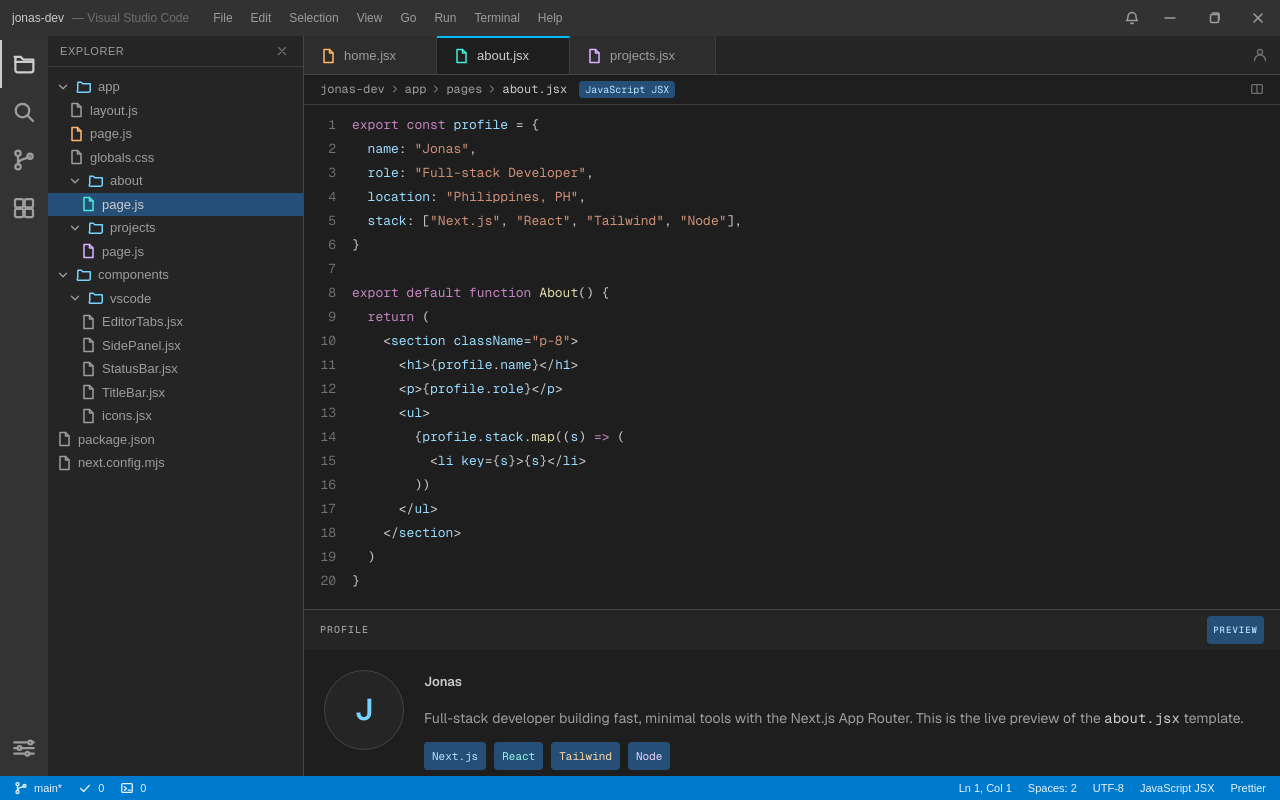
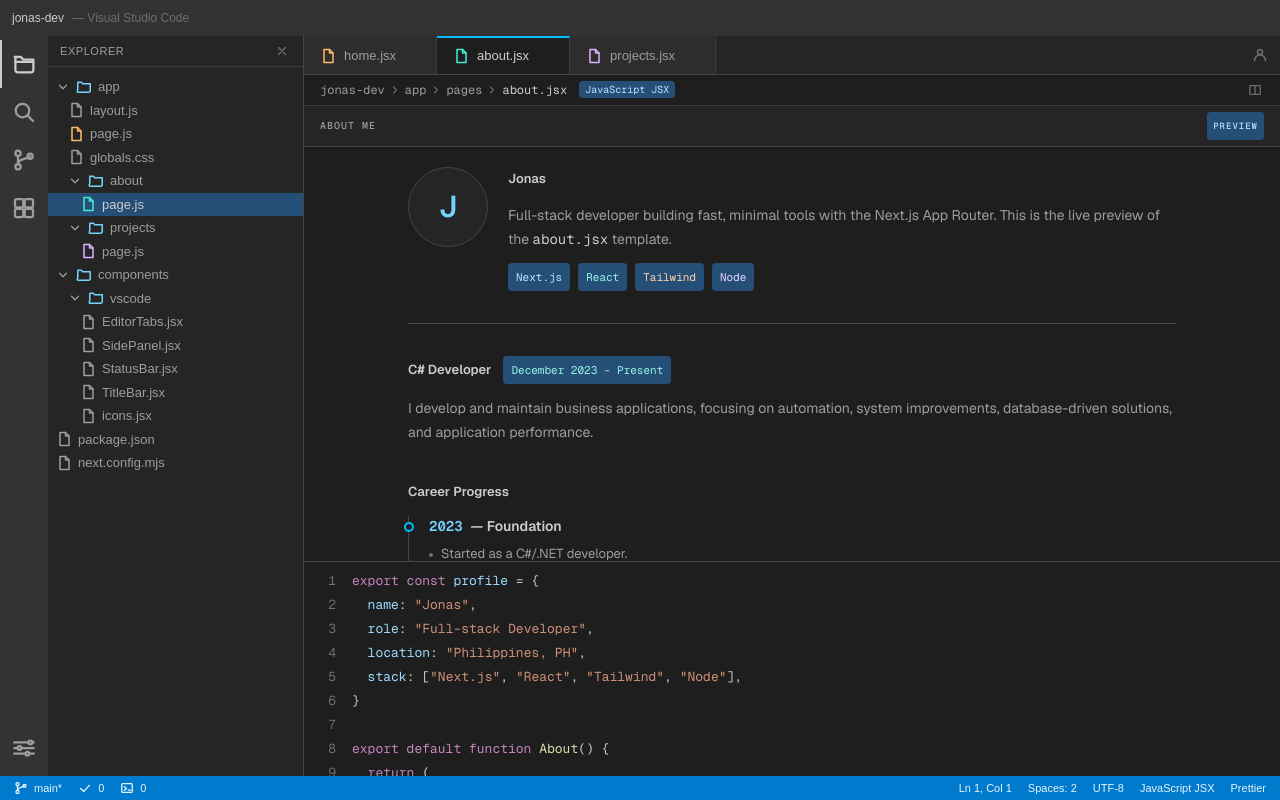
Before and after one commit to JsamaritaGit/jonas-dev, a Next.js app: page /about in a window 1280 px wide. Built offline with nearby package versions, Linux system fonts and the light colour scheme.

Commit message:
added work experience

```diff
--- a/app/about/page.js
+++ b/app/about/page.js
@@ -1,18 +1,169 @@
+import { EditorFile } from "@/components/vscode/editor";
 import {
-  EditorFile,
   Line,
-  Preview,
   kw,
   fn,
   str,
   va,
   pn,
-} from "@/components/vscode/editor";
+} from "@/components/vscode/syntax";
 import { Badge, PanelTitle, TextMuted } from "@/components/vscode/ui";
 
 export default function About() {
   return (
-    <EditorFile filename="about.jsx" language="JavaScript JSX">
+    <EditorFile
+      filename="about.jsx"
+      language="JavaScript JSX"
+      previewLabel="About Me"
+      preview={
+        <>
+          <div className="mx-auto max-w-3xl">
+            {/* Profile header */}
+            <div className="flex items-start gap-5">
+              <div className="flex h-20 w-20 shrink-0 items-center justify-center rounded-full border border-chrome-strong bg-editor-soft text-3xl font-semibold text-sky-300">
+                J
+              </div>
+              <div>
+                <PanelTitle>Jonas</PanelTitle>
+                <TextMuted>
+                  Full-stack developer building fast, minimal tools with the
+                  Next.js App Router. This is the live preview of the{" "}
+                  <span className="font-mono text-fg">about.jsx</span> template.
+                </TextMuted>
+                <div className="mt-3 flex flex-wrap gap-2">
+                  <Badge>Next.js</Badge>
+                  <Badge color="bg-selection text-teal-200">React</Badge>
+                  <Badge color="bg-selection text-orange-200">Tailwind</Badge>
+                  <Badge color="bg-selection text-purple-200">Node</Badge>
+                </div>
+              </div>
+            </div>
+
+            <div className="my-8 h-px bg-chrome-strong" />
+
+            {/* C# Developer */}
+            <section>
+              <div className="flex flex-wrap items-center gap-3">
+                <PanelTitle className="mb-0!">C# Developer</PanelTitle>
+                <Badge color="bg-selection text-teal-200">
+                  December 2023 – Present
+                </Badge>
+              </div>
+              <TextMuted className="mt-3">
+                I develop and maintain business applications, focusing on
+                automation, system improvements, database-driven solutions, and
+                application performance.
+              </TextMuted>
+            </section>
+
+            {/* Career Progress */}
+            <section className="mt-9">
+              <PanelTitle>Career Progress</PanelTitle>
+              <div className="space-y-6">
+                {[
+                  {
+                    year: "2023",
+                    title: "Foundation",
+                    points: [
+                      "Started as a C#/.NET developer.",
+                      "Worked with WinForms and SQL Server.",
+                      "Learned existing systems, business processes, and database structures.",
+                    ],
+                  },
+                  {
+                    year: "2024",
+                    title: "Application Development",
+                    points: [
+                      "Developed new features and business applications.",
+                      "Expanded skills in C#, Dapper, T-SQL, and database development.",
+                      "Started using Git and ClickOnce deployment.",
+                    ],
+                  },
+                  {
+                    year: "2025",
+                    title: "Advanced Development",
+                    points: [
+                      "Focused on application architecture, performance, and security.",
+                      "Improved SQL queries and large-data processing.",
+                      "Applied async programming and reusable components.",
+                    ],
+                  },
+                  {
+                    year: "2026",
+                    title: "Full-Stack Development",
+                    points: [
+                      "Expanded into modern web development.",
+                      "Working with Next.js, React, TypeScript, Tailwind CSS, and Supabase.",
+                      "Developing full-stack applications with authentication, authorization, and cloud deployment.",
+                    ],
+                  },
+                ].map((e) => (
+                  <div
+                    key={e.year}
+                    className="relative border-l border-chrome-strong pl-5"
+                  >
+                    <span className="absolute -left-[5px] top-1.5 h-2.5 w-2.5 rounded-full border-2 border-sky-400 bg-editor" />
+                    <div className="flex flex-wrap items-baseline gap-x-2">
+                      <span className="font-mono text-sm font-semibold text-sky-300">
+                        {e.year}
+                      </span>
+                      <span className="text-sm font-semibold text-fg">
+                        — {e.title}
+                      </span>
+                    </div>
+                    <ul className="mt-2 space-y-1.5">
+                      {e.points.map((p) => (
+                        <li
+                          key={p}
+                          className="flex gap-2 text-[13px] leading-5 text-fg-muted"
+                        >
+                          <span className="mt-[9px] h-1 w-1 shrink-0 rounded-full bg-fg-dim" />
+                          {p}
+                        </li>
+                      ))}
+                    </ul>
+                  </div>
+                ))}
+              </div>
+            </section>
+
+            {/* Current Skills */}
+            <section className="mt-9">
+              <PanelTitle>Current Skills</PanelTitle>
+              <div className="flex flex-wrap gap-2">
+                {[
+                  "C#",
+                  ".NET",
+                  "WinForms",
+                  "SQL Server",
+                  "Dapper",
+                  "T-SQL",
+                  "Next.js",
+                  "React",
+                  "TypeScript",
+                  "Tailwind CSS",
+                  "Supabase",
+                  "Git",
+                  "GitHub",
+                  "Vercel",
+                ].map((s, i) => (
+                  <Badge
+                    key={s}
+                    color={
+                      i % 2 === 0
+                        ? "bg-selection text-sky-200"
+                        : "bg-selection text-teal-200"
+                    }
+                  >
+                    {s}
+                  </Badge>
+                ))}
+              </div>
+            </section>
+          </div>
+        </>
+      }
+    >
       <Line n={1}>
         {kw("export const")} {va("profile")} {pn("=")} {"{"}
       </Line>
@@ -69,28 +220,6 @@
         {"  "}{pn(")")}
       </Line>
       <Line n={20}>{pn("}")}</Line>
-
-      <Preview label="Profile">
-        <div className="flex items-start gap-5">
-          <div className="flex h-20 w-20 shrink-0 items-center justify-center rounded-full border border-chrome-strong bg-editor-soft text-3xl font-semibold text-sky-300">
-            J
-          </div>
-          <div>
-            <PanelTitle>Jonas</PanelTitle>
-            <TextMuted>
-              Full-stack developer building fast, minimal tools with the Next.js
-              App Router. This is the live preview of the{" "}
-              <span className="font-mono text-fg">about.jsx</span> template.
-            </TextMuted>
-            <div className="mt-3 flex flex-wrap gap-2">
-              <Badge>Next.js</Badge>
-              <Badge color="bg-selection text-teal-200">React</Badge>
-              <Badge color="bg-selection text-orange-200">Tailwind</Badge>
-              <Badge color="bg-selection text-purple-200">Node</Badge>
-            </div>
-          </div>
-        </div>
-      </Preview>
     </EditorFile>
   );
 }
--- a/app/page.js
+++ b/app/page.js
@@ -1,19 +1,38 @@
+import { EditorFile } from "@/components/vscode/editor";
 import {
-  EditorFile,
   Line,
-  Preview,
   kw,
   fn,
   str,
   cm,
   va,
   pn,
-} from "@/components/vscode/editor";
+} from "@/components/vscode/syntax";
 import { StatCard, PanelTitle, TextMuted } from "@/components/vscode/ui";
 
 export default function Home() {
   return (
-    <EditorFile filename="home.jsx" language="JavaScript JSX">
+    <EditorFile
+      filename="home.jsx"
+      language="JavaScript JSX"
+      previewLabel="Dashboard"
+      preview={
+        <>
+          <PanelTitle>Dashboard</PanelTitle>
+          <TextMuted>
+            This is the live preview of the{" "}
+            <span className="font-mono text-fg">home.jsx</span> template. Edit
+            the code above and this pane reflects your changes.
+          </TextMuted>
+          <div className="mt-4 grid grid-cols-2 gap-3 sm:grid-cols-4">
+            <StatCard label="Total tabs" value="3" hint="3 open tabs" />
+            <StatCard label="Active" value="2" hint="in progress" />
+            <StatCard label="Deployed" value="14" hint="this quarter" />
+            <StatCard label="Uptime" value="99.9%" hint="last 30 days" />
+          </div>
+        </>
+      }
+    >
       <Line n={1}>
         {kw("import")} {"{ "}{va("StatCard")}{" }"} {kw("from")} {str("'../components/stat-card'")}
       </Line>
@@ -63,21 +82,6 @@
         {"  "}{pn(")")}
       </Line>
       <Line n={19}>{pn("}")}</Line>
-
-      <Preview label="Dashboard">
-        <PanelTitle>Dashboard</PanelTitle>
-        <TextMuted>
-          This is the live preview of the{" "}
-          <span className="font-mono text-fg">home.jsx</span> template. Edit the
-          code above and this pane reflects your changes.
-        </TextMuted>
-        <div className="mt-4 grid grid-cols-2 gap-3 sm:grid-cols-4">
-          <StatCard label="Total tabs" value="3" hint="3 open tabs" />
-          <StatCard label="Active" value="2" hint="in progress" />
-          <StatCard label="Deployed" value="14" hint="this quarter" />
-          <StatCard label="Uptime" value="99.9%" hint="last 30 days" />
-        </div>
-      </Preview>
     </EditorFile>
   );
 }
--- a/app/projects/page.js
+++ b/app/projects/page.js
@@ -1,7 +1,6 @@
+import { EditorFile } from "@/components/vscode/editor";
 import {
-  EditorFile,
   Line,
-  Preview,
   kw,
   fn,
   str,
@@ -9,12 +8,49 @@
   va,
   num,
   pn,
-} from "@/components/vscode/editor";
+} from "@/components/vscode/syntax";
 import { Badge, PanelTitle } from "@/components/vscode/ui";
 
 export default function Projects() {
   return (
-    <EditorFile filename="projects.jsx" language="JavaScript JSX">
+    <EditorFile
+      filename="projects.jsx"
+      language="JavaScript JSX"
+      previewLabel="Projects"
+      preview={
+        <>
+          <div className="flex items-center justify-between">
+            <PanelTitle>Projects</PanelTitle>
+            <Badge color="bg-selection text-purple-200">3 repositories</Badge>
+          </div>
+          <div className="grid gap-3 sm:grid-cols-3">
+            {[
+              { name: "vscode-ui", desc: "VS Code–styled app shell for this site.", stars: "128", color: "text-orange-300" },
+              { name: "cli-tools", desc: "Developer productivity CLI written in Node.", stars: "64", color: "text-teal-300" },
+              { name: "design-system", desc: "Shared React components and tokens.", stars: "32", color: "text-purple-300" },
+            ].map((p) => (
+              <div
+                key={p.name}
+                className="rounded-md border border-chrome-strong bg-editor p-4"
+              >
+                <div className={`font-mono text-sm font-semibold ${p.color}`}>
+                  {p.name}
+                </div>
+                <p className="mt-2 text-[13px] leading-5 text-fg-muted">{p.desc}</p>
+                <div className="mt-3 flex items-center justify-between">
+                  <span className="font-mono text-[11px] text-fg-dim">
+                    ★ {p.stars}
+                  </span>
+                  <span className="cursor-pointer rounded-sm bg-selection px-2 py-1 text-[11px] text-sky-200 hover:brightness-125">
+                    Open
+                  </span>
+                </div>
+              </div>
+            ))}
+          </div>
+        </>
+      }
+    >
       <Line n={1}>
         {kw("const")} {va("projects")} {pn("=")} {"["}
       </Line>
@@ -71,38 +107,6 @@
         {"  "}{pn(")")}
       </Line>
       <Line n={20}>{pn("}")}</Line>
-
-      <Preview label="Projects">
-        <div className="flex items-center justify-between">
-          <PanelTitle>Projects</PanelTitle>
-          <Badge color="bg-selection text-purple-200">3 repositories</Badge>
-        </div>
-        <div className="grid gap-3 sm:grid-cols-3">
-          {[
-            { name: "vscode-ui", desc: "VS Code–styled app shell for this site.", stars: "128", color: "text-orange-300" },
-            { name: "cli-tools", desc: "Developer productivity CLI written in Node.", stars: "64", color: "text-teal-300" },
-            { name: "design-system", desc: "Shared React components and tokens.", stars: "32", color: "text-purple-300" },
-          ].map((p) => (
-            <div
-              key={p.name}
-              className="rounded-md border border-chrome-strong bg-editor p-4"
-            >
-              <div className={`font-mono text-sm font-semibold ${p.color}`}>
-                {p.name}
-              </div>
-              <p className="mt-2 text-[13px] leading-5 text-fg-muted">{p.desc}</p>
-              <div className="mt-3 flex items-center justify-between">
-                <span className="font-mono text-[11px] text-fg-dim">
-                  ★ {p.stars}
-                </span>
-                <span className="cursor-pointer rounded-sm bg-selection px-2 py-1 text-[11px] text-sky-200 hover:brightness-125">
-                  Open
-                </span>
-              </div>
-            </div>
-          ))}
-        </div>
-      </Preview>
     </EditorFile>
   );
 }
--- a/components/vscode/TitleBar.jsx
+++ b/components/vscode/TitleBar.jsx
@@ -25,7 +25,7 @@
           — Visual Studio Code
         </span>
       </div>
-
+{/*
       <nav className="ml-4 hidden items-center gap-0.5 lg:flex">
         {MENU.map((m) => (
           <button
@@ -65,7 +65,7 @@
         >
           <WindowCloseIcon className="h-4 w-4" />
         </button>
-      </div>
+      </div> */}
     </header>
   );
 }
--- a/components/vscode/editor.jsx
+++ b/components/vscode/editor.jsx
@@ -1,50 +1,52 @@
-// Primitives used by every tab page to render itself as an "open file" in
-// the VS Code editor area: a breadcrumb bar, line-numbered code with
-// syntax highlighting, and an optional live PREVIEW pane below.
+"use client";
 
+// The VS Code-like editor area: a breadcrumb bar on top, then a resizable
+// split with the live PREVIEW as the main/center pane and the line-numbered
+// code pane below it. Drag the divider between the panes to resize both.
+
+import { useRef, useState } from "react";
 import { ChevronRightIcon, SplitIcon } from "./icons";
 
-// --- Syntax highlighting helpers -----------------------------------------
-export const kw = (children) => (
-  <span className="text-[#c586c0]">{children}</span>
-);
-export const fn = (children) => (
-  <span className="text-[#dcdcaa]">{children}</span>
-);
-export const str = (children) => (
-  <span className="text-[#ce9178]">{children}</span>
-);
-export const cm = (children) => (
-  <span className="italic text-[#6a9955]">{children}</span>
-);
-export const ty = (children) => (
-  <span className="text-[#4ec9b0]">{children}</span>
-);
-export const num = (children) => (
-  <span className="text-[#b5cea8]">{children}</span>
-);
-export const va = (children) => (
-  <span className="text-[#9cdcfe]">{children}</span>
-);
-export const pn = (children) => <span>{children}</span>;
+// --- The "open editor document" wrapper -----------------------------------
+// Breadcrumb bar on top, then the live PREVIEW as the main/center pane with
+// the line-numbered code pane below it. Drag the divider to resize both.
+// `children` are the code lines; `previewLabel` / `preview` are passed as
+// explicit props so the client component never has to guess which child is
+// the preview (element type identity is not preserved across the RSC
+// server -> client children boundary).
+export function EditorFile({ filename, language, children, previewLabel, preview }) {
+  // Percentage of the container height given to the preview (main) pane.
+  const [previewPct, setPreviewPct] = useState(65);
+  const containerRef = useRef(null);
+  const dragging = useRef(false);
 
-// --- A single line of code with a gutter line number ----------------------
-export function Line({ n, children }) {
+  const onDividerPointerDown = (e) => {
+    dragging.current = true;
+    e.preventDefault();
+    e.currentTarget.setPointerCapture(e.pointerId);
+  };
+
+  const onDividerPointerMove = (e) => {
+    if (!dragging.current || !containerRef.current) return;
+    const rect = containerRef.current.getBoundingClientRect();
+    if (!rect.height) return;
+    const pct = ((e.clientY - rect.top) / rect.height) * 100;
+    setPreviewPct(Math.min(85, Math.max(15, pct)));
+  };
+
+  const onDividerPointerUp = (e) => {
+    dragging.current = false;
+    if (e.currentTarget.hasPointerCapture(e.pointerId)) {
+      e.currentTarget.releasePointerCapture(e.pointerId);
+    }
+  };
+
   return (
-    <div className="flex items-start px-2 hover:bg-selection/40">
-      <span className="w-10 shrink-0 select-none pr-4 text-right text-fg-dim">
-        {n}
-      </span>
-      <span className="whitespace-pre pr-6">{children}</span>
-    </div>
-  );
-}
-
-// --- The "open editor document" wrapper -----------------------------------
-// Breadcrumb bar on top (like VS Code), then the scrollable code body.
-export function EditorFile({ filename, language, children }) {
-  return (
-    <div className="flex min-h-full flex-col font-mono text-[13px] leading-6">
+    <div
+      ref={containerRef}
+      className="flex h-full min-h-0 flex-col font-mono text-[13px] leading-6"
+    >
+      {/* Breadcrumb bar (like VS Code) */}
       <div className="flex shrink-0 items-center gap-1 border-b border-chrome bg-editor px-4 py-1.5 text-xs text-fg-muted">
         <span className="cursor-pointer hover:text-fg">jonas-dev</span>
         <ChevronRightIcon className="h-3 w-3 text-fg-dim" />
@@ -57,24 +59,62 @@
           {language}
         </span>
         <div className="flex-1" />
-        <SplitIcon className="h-3.5 w-3.5 cursor-pointer text-fg-dim hover:text-fg" />
+        <button
+          title="Reset split to 50 / 50"
+          onClick={() => setPreviewPct(50)}
+          className="rounded-sm p-0.5 text-fg-dim hover:bg-hover hover:text-fg"
+        >
+          <SplitIcon className="h-3.5 w-3.5" />
+        </button>
       </div>
-      <div className="flex-1 overflow-auto py-2">{children}</div>
+
+      {/* Preview pane — the main window */}
+      <div
+        style={{ flexBasis: `${previewPct}%` }}
+        className="min-h-0 shrink-0 overflow-hidden"
+      >
+        <Preview label={previewLabel}>{preview}</Preview>
+      </div>
+
+      {/* Draggable divider between preview and editor */}
+      <div
+        role="separator"
+        aria-orientation="horizontal"
+        aria-valuenow={Math.round(previewPct)}
+        aria-valuemin={15}
+        aria-valuemax={85}
+        aria-label="Resize preview and editor"
+        title="Drag to resize preview and editor"
+        onPointerDown={onDividerPointerDown}
+        onPointerMove={onDividerPointerMove}
+        onPointerUp={onDividerPointerUp}
+        onPointerCancel={onDividerPointerUp}
+        className="group relative z-10 -my-1 flex h-2 shrink-0 cursor-row-resize touch-none select-none items-center justify-center"
+      >
+        <div className="h-px w-full bg-chrome-strong transition-colors group-hover:bg-sky-400 group-active:bg-sky-400" />
+      </div>
+
+      {/* Editor code pane (bottom, resizable) */}
+      <div className="min-h-0 flex-1 overflow-y-auto bg-editor">
+        <div className="py-2">{children}</div>
+      </div>
     </div>
   );
 }
 
-// --- A labeled pane below the code, rendering the template live -----------
+// --- The labeled live preview pane ----------------------------------------
 export function Preview({ label, children }) {
   return (
-    <section className="mt-4 border-t border-chrome-strong">
-      <div className="flex items-center justify-between bg-editor-soft px-4 py-1.5 text-[10px] font-medium uppercase tracking-widest text-fg-muted">
+    <section className="flex h-full min-h-0 flex-col">
+      <div className="flex shrink-0 items-center justify-between border-b border-chrome-strong bg-editor-soft px-4 py-1.5 text-[10px] font-medium uppercase tracking-widest text-fg-muted">
         <span>{label}</span>
         <span className="rounded-sm bg-selection px-1.5 py-0.5 text-[9px] text-sky-200">
           Preview
         </span>
       </div>
-      <div className="p-5 font-sans">{children}</div>
+      <div className="min-h-0 flex-1 overflow-y-auto p-5 font-sans">
+        {children}
+      </div>
     </section>
   );
 }
--- /dev/null
+++ b/components/vscode/syntax.js
@@ -0,0 +1,38 @@
+// Syntax highlighting helpers and the line-numbered code row used by the
+// fake "open file" code panes. Plain server-safe helpers — no hooks or
+// state, so they can be called directly from Server Components.
+
+export const kw = (children) => (
+  <span className="text-[#c586c0]">{children}</span>
+);
+export const fn = (children) => (
+  <span className="text-[#dcdcaa]">{children}</span>
+);
+export const str = (children) => (
+  <span className="text-[#ce9178]">{children}</span>
+);
+export const cm = (children) => (
+  <span className="italic text-[#6a9955]">{children}</span>
+);
+export const ty = (children) => (
+  <span className="text-[#4ec9b0]">{children}</span>
+);
+export const num = (children) => (
+  <span className="text-[#b5cea8]">{children}</span>
+);
+export const va = (children) => (
+  <span className="text-[#9cdcfe]">{children}</span>
+);
+export const pn = (children) => <span>{children}</span>;
+
+// --- A single line of code with a gutter line number ----------------------
+export function Line({ n, children }) {
+  return (
+    <div className="flex items-start px-2 hover:bg-selection/40">
+      <span className="w-10 shrink-0 select-none pr-4 text-right text-fg-dim">
+        {n}
+      </span>
+      <span className="whitespace-pre pr-6">{children}</span>
+    </div>
+  );
+}
--- a/components/vscode/ui.jsx
+++ b/components/vscode/ui.jsx
@@ -27,12 +27,12 @@
   );
 }
 
-export function PanelTitle({ children }) {
+export function PanelTitle({ children, className = "" }) {
   return (
-    <h2 className="mb-3 font-semibold text-fg">{children}</h2>
+    <h2 className={`mb-3 font-semibold text-fg ${className}`}>{children}</h2>
   );
 }
 
-export function TextMuted({ children }) {
-  return <p className="text-sm leading-6 text-fg-muted">{children}</p>;
+export function TextMuted({ children, className = "" }) {
+  return <p className={`text-sm leading-6 text-fg-muted ${className}`}>{children}</p>;
 }
```
